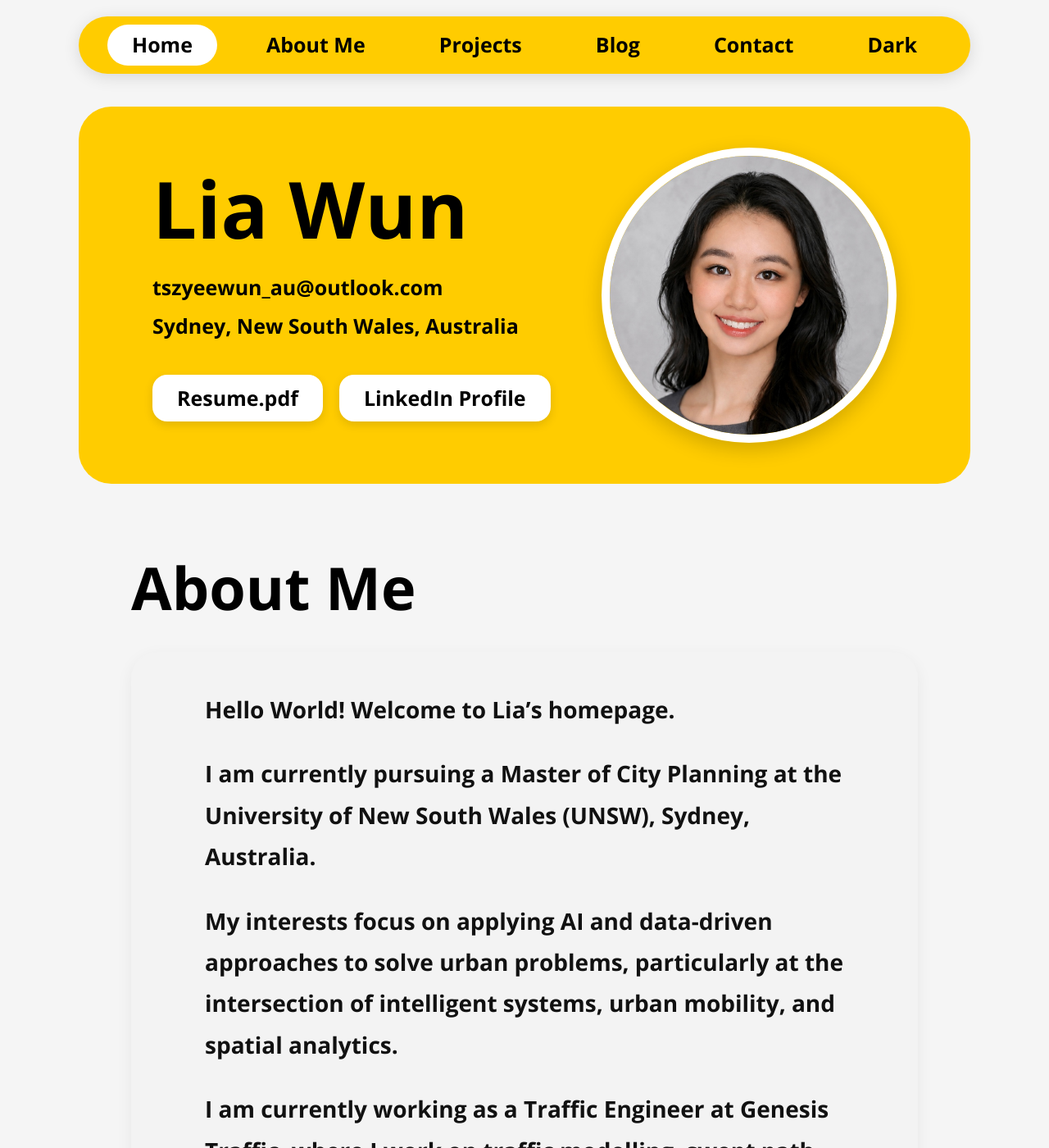
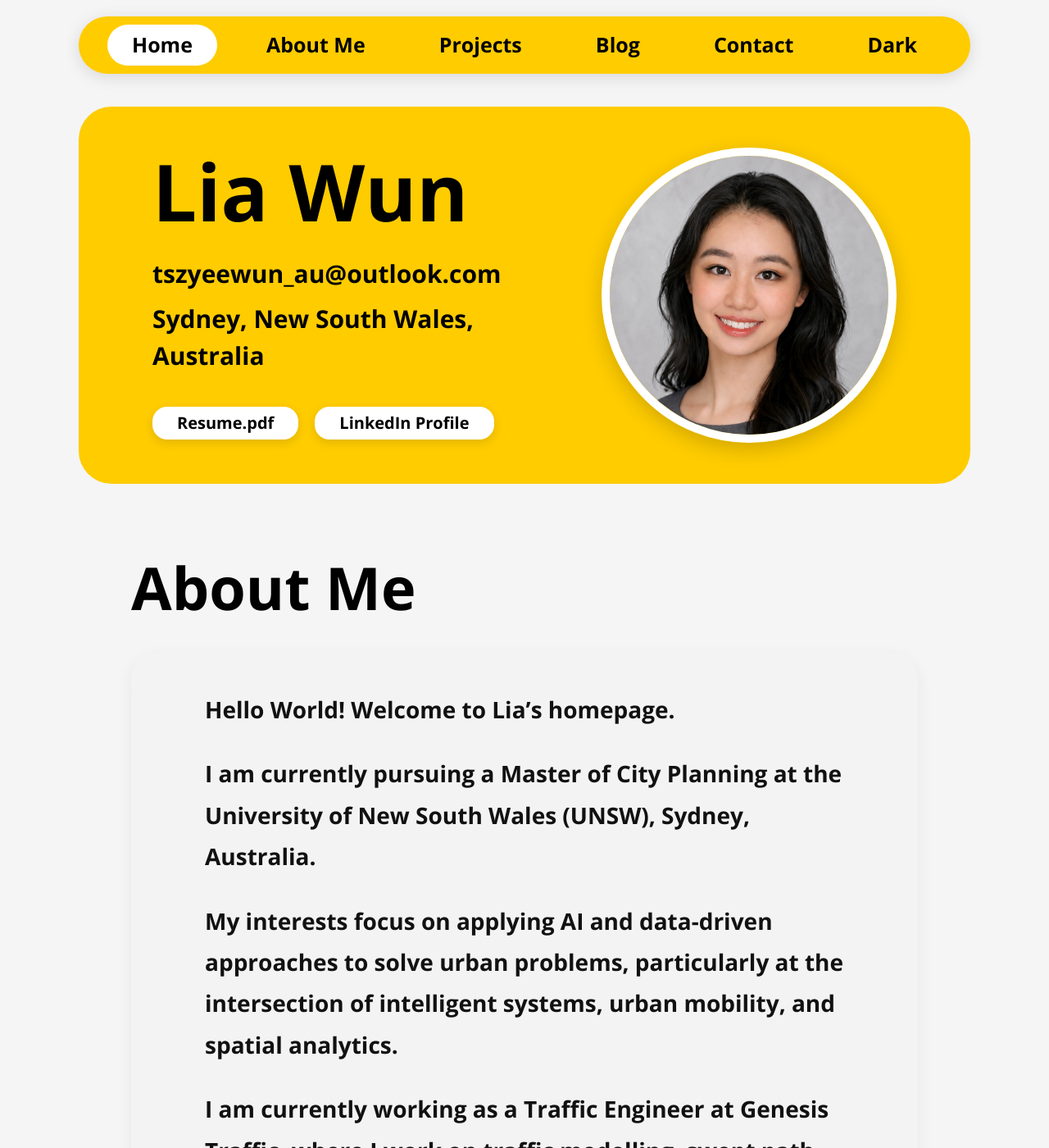
Before and after one commit to tszyeewun/tszyeewun.github.io, a Jekyll site: the page built from index.md, in a window 1280 px wide and 1400 px high. Shown: the whole window at 82% size. Built offline with Jekyll 4.4.1, drawn with Linux system fonts in a browser that asks for light colours.

Commit message:
Adjust font sizes and padding in default layout

```diff
--- a/_layouts/default.html
+++ b/_layouts/default.html
@@ -123,7 +123,7 @@
     }
 
     .hero-contact{
-      font-size:25px;
+      font-size:30px;
       color:#000;
       font-weight:600;
       margin-bottom:10px;
@@ -144,10 +144,10 @@
       background:white;
       color:#000 !important;
 
-      font-size:25px;
+      font-size:20px;
       font-weight:700;
 
-      padding:10px 30px;
+      padding:5px 30px;
 
       border-radius:18px;
 
```
